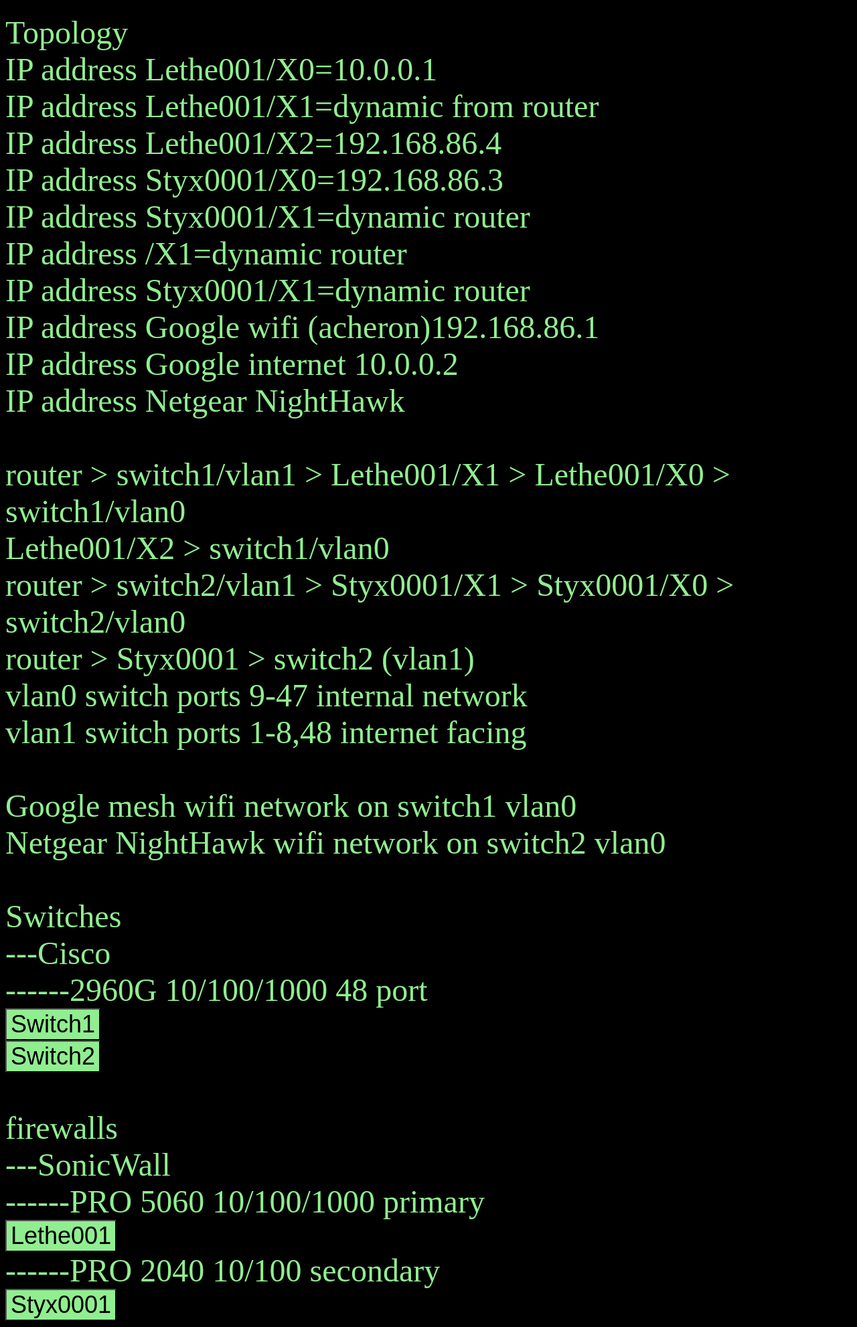
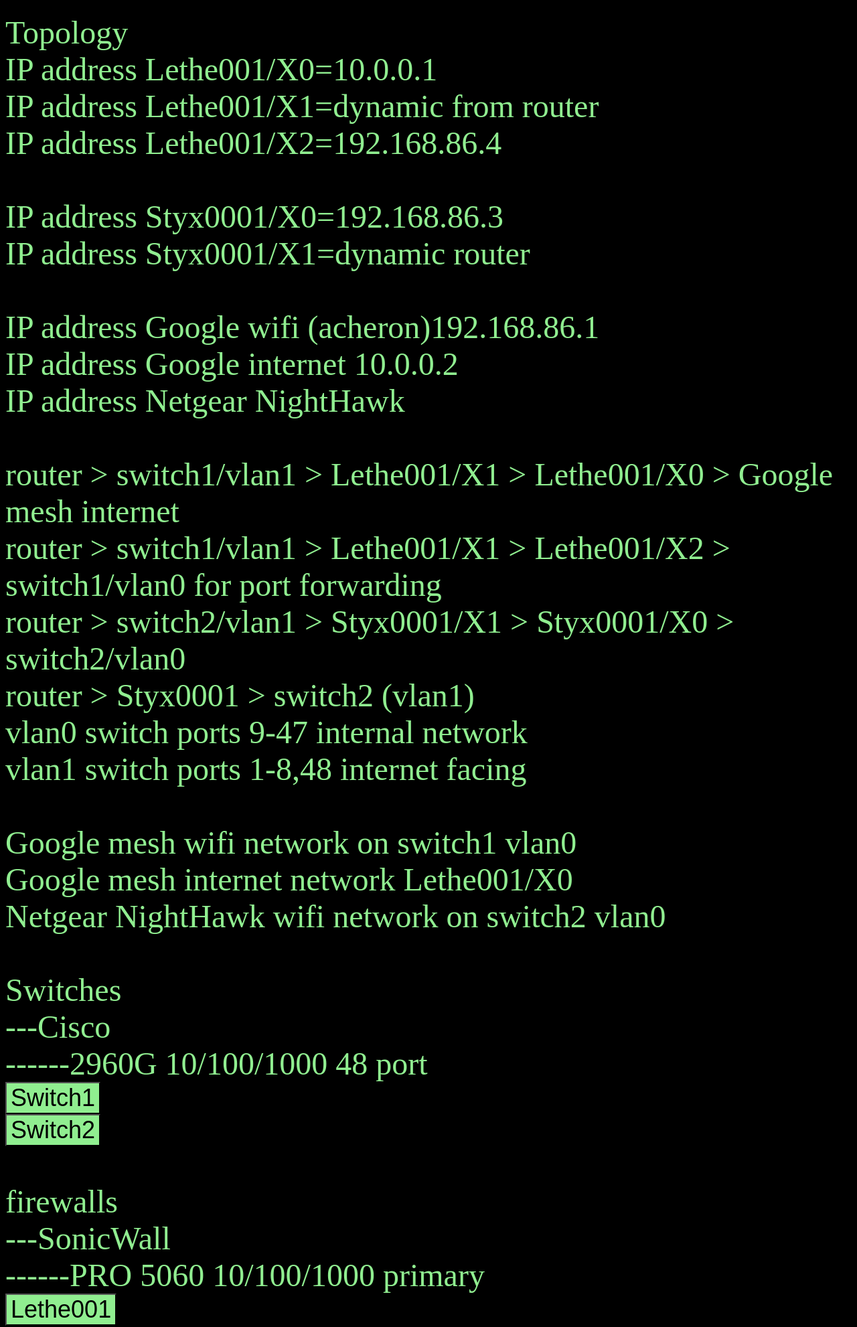
Before and after one commit to jrbooth3/www, a PHP site: page /devtools.php in a window 1280 px wide. Shown: the part 461-2443 px from the top of the page at 67% size. Run offline with PHP 8.4, Linux system fonts and the light colour scheme; data that the repository does not hold is empty.

Commit message:
04_20_21_17:04

```diff
--- a/www/devtools.php
+++ b/www/devtools.php
@@ -36,21 +36,20 @@ echo "Network<br><br>";
 echo "Topology<br>";
 echo "IP address Lethe001/X0=10.0.0.1<br>";
 echo "IP address Lethe001/X1=dynamic from router<br>";
-echo "IP address Lethe001/X2=192.168.86.4<br>";
+echo "IP address Lethe001/X2=192.168.86.4<br><br>";
 echo "IP address Styx0001/X0=192.168.86.3<br>";
-echo "IP address Styx0001/X1=dynamic router<br>";
-echo "IP address /X1=dynamic router<br>";
-echo "IP address Styx0001/X1=dynamic router<br>";
+echo "IP address Styx0001/X1=dynamic router<br><br>";
 echo "IP address Google wifi (acheron)192.168.86.1 <br>";
 echo "IP address Google internet 10.0.0.2<br>";
 echo "IP address Netgear NightHawk <br><br>";
-echo "router > switch1/vlan1 > Lethe001/X1 > Lethe001/X0 > switch1/vlan0<br>";
-echo "Lethe001/X2 > switch1/vlan0<br>";
+echo "router > switch1/vlan1 > Lethe001/X1 > Lethe001/X0 > Google mesh internet<br>";
+echo "router > switch1/vlan1 > Lethe001/X1 > Lethe001/X2 > switch1/vlan0 for port forwarding<br>";
 echo "router > switch2/vlan1 > Styx0001/X1 > Styx0001/X0 > switch2/vlan0<br>";
 echo "router > Styx0001 > switch2 (vlan1)<br>";
 echo "vlan0 switch ports 9-47 internal network<br>";
 echo "vlan1 switch ports 1-8,48 internet facing<br><br>";
 echo "Google mesh wifi network on switch1 vlan0<br>";
+echo "Google mesh internet network Lethe001/X0<br>";
 echo "Netgear NightHawk wifi network on switch2 vlan0<br><br>";
 echo "Switches<br>";
 echo "---Cisco<br>";
```
